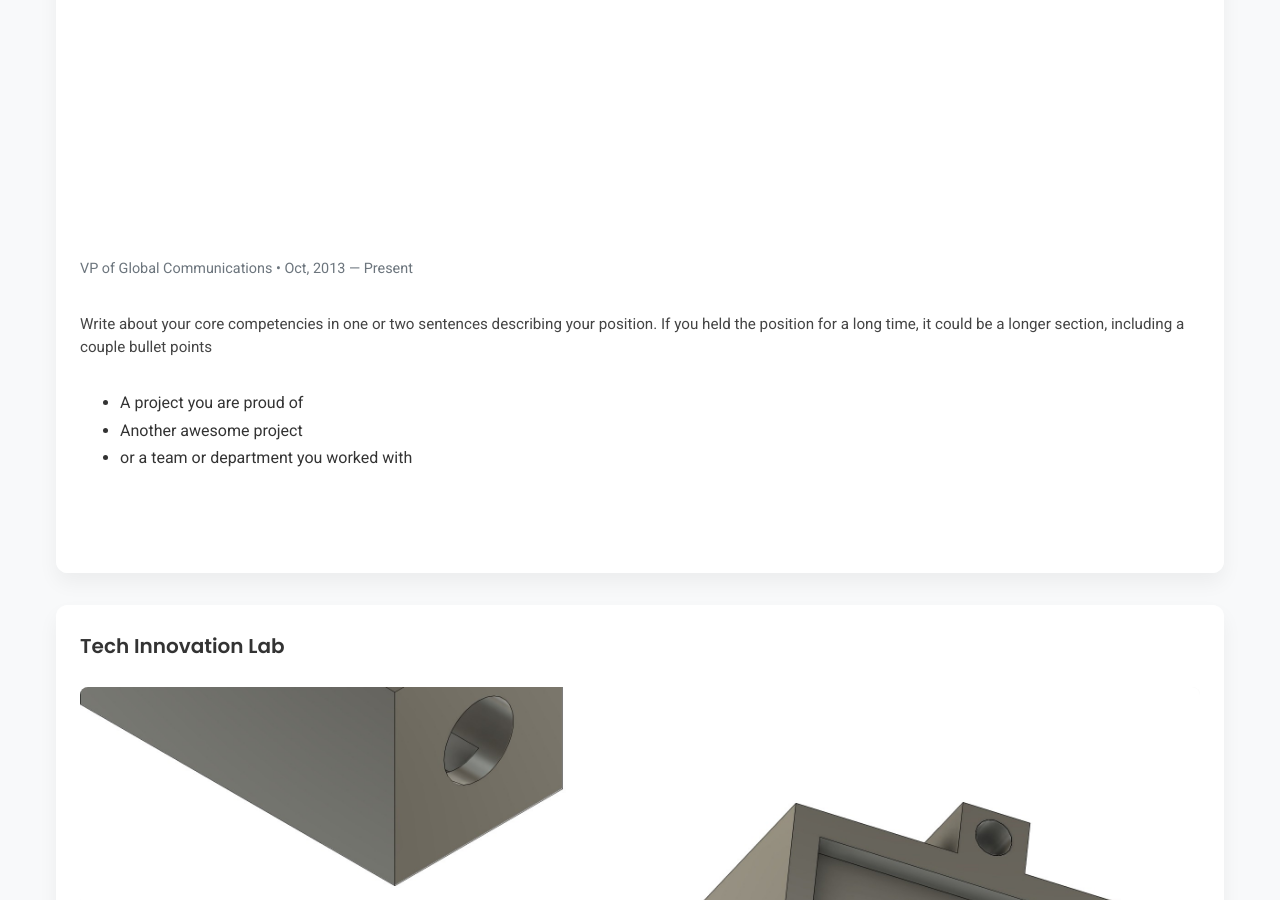
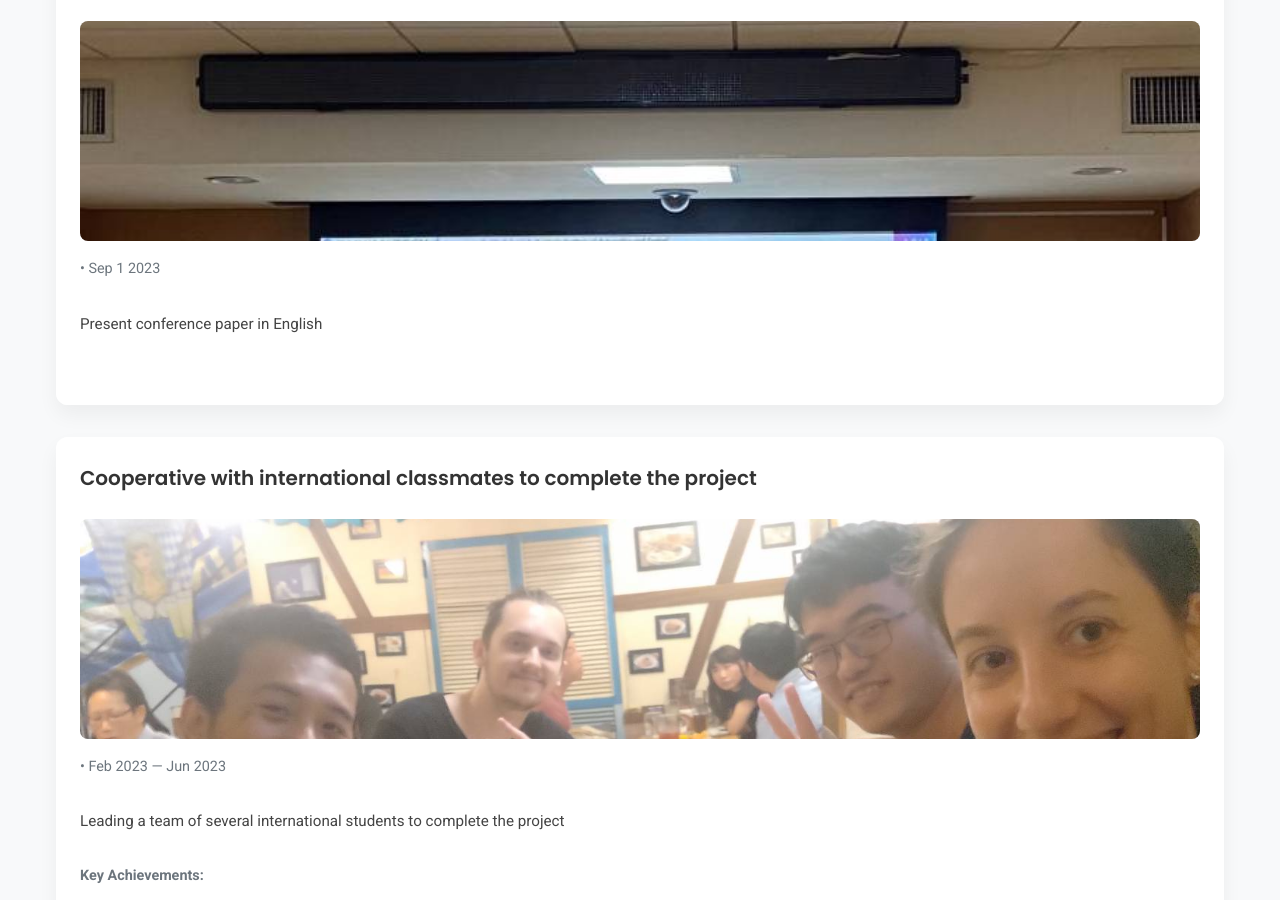
Before and after one commit to x29959/x29959.github.io, a Jekyll site: the page built from index.html, in a window 1280 px wide and 900 px high, scrolled down 3387 px. Built offline with Jekyll 4.4.1, drawn with Linux system fonts in a browser that asks for light colours; some of the changed text lies outside the part shown.

Commit message:
modified:   _data/experience.yml 	new file:   images/ARIS_1.jpg 	new file:   images/ARIS_2.jpg 	new file:   images/project_1.jpg 	new file:   images/project_2.jpg

```diff
--- a/_data/experience.yml
+++ b/_data/experience.yml
@@ -1,55 +1,53 @@
 # Jobs
 # VP of Global Communications
-- company: Springfield International Human Rights Outreach
-  position: VP of Global Communications
-  duration: Oct, 2013 &mdash; Present
-  summary: Write about your core competencies in one or two sentences describing your position. If you held the position for a long time, it could be a longer section, including a couple bullet points	<ul class="resume-item-list"><li>A project you are proud of</li><li>Another awesome project</li><li>or a team or department you worked with</li></ul>
+- company: "Go to the conference ARIS paper to present paper"
+  position:
+  duration: " Sep 1 2023"
+  summary: Present conference paper in English
+  images:
+    - "/images/ARIS_1.jpg"
+    - "/images/ARIS_2.jpg"
 
-- company: "Tech Innovation Lab"
-  position: "Lead AI Researcher"
-  duration: "Jan 2022 &mdash; Present"
-  summary: "Leading a team of researchers focused on developing cutting-edge AI solutions for real-world problems. Spearheaded projects in computer vision, natural language processing, and reinforcement learning. Collaborated with cross-functional teams to implement AI solutions for enterprise clients."
+- company: "Cooperative with international classmates to complete the project"
+  duration: "Feb 2023 &mdash; Jun 2023"
+  summary: "Leading a team of several international students to complete the project"
   images:
-    - "/images/hyperspectral_1.jpg"
-    - "/images/app_1.jpg"
+    - "/images/project_1.jpg"
+    - "/images/project_2.jpg"
   technologies:
-    - "Python"
-    - "TensorFlow"
-    - "PyTorch"
-    - "Computer Vision"
+
   achievements:
-    - "Developed a novel approach to image segmentation that improved accuracy by 15%"
-    - "Published 3 research papers in top-tier AI conferences"
-    - "Mentored 5 junior researchers who went on to secure positions at leading tech companies"
+    - "The project was completed on time and the quality was excellent"
+    - "Write a paper on the project and submit it to the conference"
+    - "Enhanced the ability to communicate with international students"
+# - company: "Data Solutions Inc."
+#   position: "Machine Learning Engineer"
+#   duration: "Mar 2019 &mdash; Dec 2021"
+#   summary: "Designed and implemented machine learning systems for data analysis and predictive modeling. Worked on optimizing algorithms for large-scale data processing. Developed custom solutions for business intelligence and automated decision-making systems."
+#   images:
+#     - "/images/slam_1.jpg"
+#     - "/images/slam_2.jpg"
+#   technologies:
+#     - "Python"
+#     - "Scikit-learn"
+#     - "SQL"
+#     - "AWS"
+#   achievements:
+#     - "Reduced model training time by 40% through optimization techniques"
+#     - "Created an automated pipeline that increased data processing efficiency by 25%"
+#     - "Implemented a recommendation system that improved user engagement by 18%"
 
-- company: "Data Solutions Inc."
-  position: "Machine Learning Engineer"
-  duration: "Mar 2019 &mdash; Dec 2021"
-  summary: "Designed and implemented machine learning systems for data analysis and predictive modeling. Worked on optimizing algorithms for large-scale data processing. Developed custom solutions for business intelligence and automated decision-making systems."
-  images:
-    - "/images/slam_1.jpg"
-    - "/images/slam_2.jpg"
-  technologies:
-    - "Python"
-    - "Scikit-learn"
-    - "SQL"
-    - "AWS"
-  achievements:
-    - "Reduced model training time by 40% through optimization techniques"
-    - "Created an automated pipeline that increased data processing efficiency by 25%"
-    - "Implemented a recommendation system that improved user engagement by 18%"
-
-- company: "Cloud Computing Platforms"
-  position: "Software Developer"
-  duration: "Jun 2017 &mdash; Feb 2019"
-  summary: "Developed cloud-based applications and services for enterprise clients. Focused on scalable, fault-tolerant systems using microservice architecture. Implemented continuous integration and deployment pipelines for efficient software delivery."
-  image: "/images/cloud_structure.jpg"
-  technologies:
-    - "Java"
-    - "Spring Boot"
-    - "Docker"
-    - "Kubernetes"
-  achievements:
-    - "Led the migration of legacy systems to a modern microservice architecture"
-    - "Improved system uptime from 98.5% to 99.9% through architectural improvements"
-    - "Reduced deployment cycles from weeks to days by implementing CI/CD practices"
+# - company: "Cloud Computing Platforms"
+#   position: "Software Developer"
+#   duration: "Jun 2017 &mdash; Feb 2019"
+#   summary: "Developed cloud-based applications and services for enterprise clients. Focused on scalable, fault-tolerant systems using microservice architecture. Implemented continuous integration and deployment pipelines for efficient software delivery."
+#   image: "/images/cloud_structure.jpg"
+#   technologies:
+#     - "Java"
+#     - "Spring Boot"
+#     - "Docker"
+#     - "Kubernetes"
+#   achievements:
+#     - "Led the migration of legacy systems to a modern microservice architecture"
+#     - "Improved system uptime from 98.5% to 99.9% through architectural improvements"
+#     - "Reduced deployment cycles from weeks to days by implementing CI/CD practices"
```
Also changed, not shown: images/ARIS_1.jpg (added), images/ARIS_2.jpg (added), images/project_1.jpg (added), images/project_2.jpg (added).
